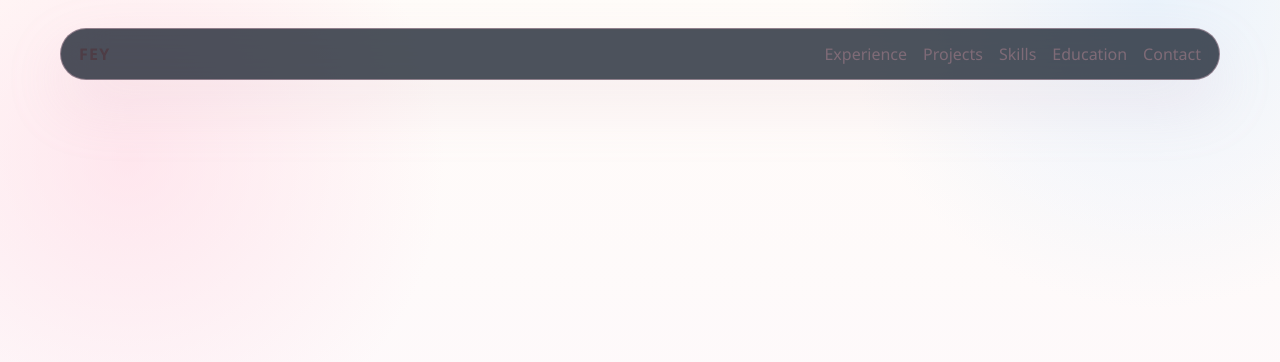
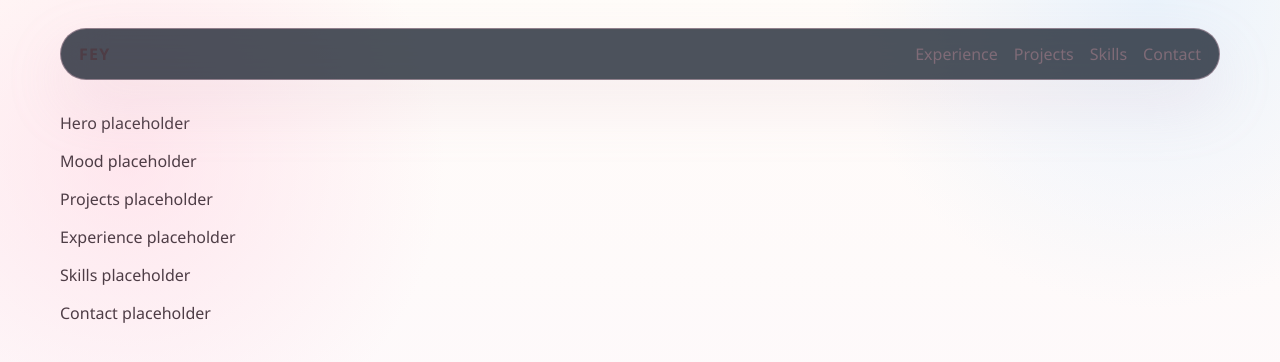
Before and after one commit to Char-1232323/zhafei.io, a React (Vite) app: page / in a window 1280 px wide. Shown: the top 362 px of the page. Built offline with nearby package versions, Linux system fonts and the light colour scheme.

Commit message:
test: tighten bright shell scaffolding

```diff
--- a/src/app/AppShell.tsx
+++ b/src/app/AppShell.tsx
@@ -8,12 +8,24 @@ function AppShell() {
     <div className={styles.page}>
       <main id="top" className={styles.main}>
         <Header brandLabel={siteContent.profile.name} navLinks={navigationLinks} />
-        <section id="hero" aria-label="Hero" />
-        <section id="mood" aria-label="Mood" />
-        <section id="projects" aria-label="Projects" />
-        <section id="experience" aria-label="Experience" />
-        <section id="skills" aria-label="Skills" />
-        <section id="contact" aria-label="Contact" />
+        <section id="hero" aria-label="Hero">
+          <p>Hero placeholder</p>
+        </section>
+        <section id="mood" aria-label="Mood">
+          <p>Mood placeholder</p>
+        </section>
+        <section id="projects" aria-label="Projects">
+          <p>Projects placeholder</p>
+        </section>
+        <section id="experience" aria-label="Experience">
+          <p>Experience placeholder</p>
+        </section>
+        <section id="skills" aria-label="Skills">
+          <p>Skills placeholder</p>
+        </section>
+        <section id="contact" aria-label="Contact">
+          <p>Contact placeholder</p>
+        </section>
       </main>
     </div>
   )
--- a/src/config/navigation.ts
+++ b/src/config/navigation.ts
@@ -7,6 +7,5 @@ export const navigationLinks: NavigationLink[] = [
   { label: 'Experience', href: '#experience' },
   { label: 'Projects', href: '#projects' },
   { label: 'Skills', href: '#skills' },
-  { label: 'Education', href: '#education' },
   { label: 'Contact', href: '#contact' }
 ]
```
Also changed, not shown: 1 other file (tests, documents, lock files or other folders).
